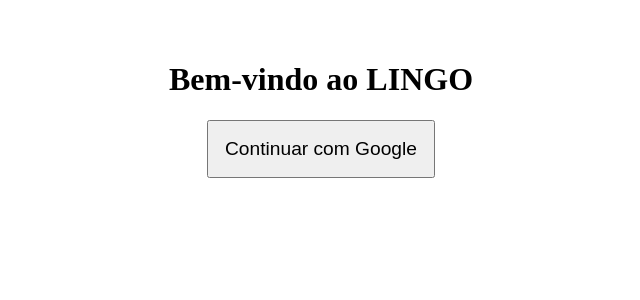
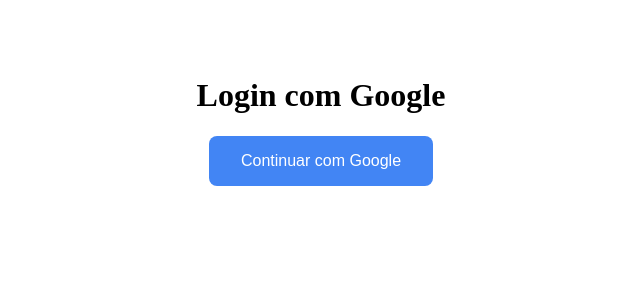
Before and after one commit to Lingo-tsg2/LINGO, a Next.js app: page /login in a window 1280 px wide. Shown: the top 300 px of the page, without its empty margins (319-959 px from the left). Built offline with nearby package versions, Linux system fonts and the light colour scheme.

Commit message:
Update login.js

```diff
--- a/pages/login.js
+++ b/pages/login.js
@@ -1,33 +1,48 @@
-// pages/login.js
-import { signInWithPopup } from "firebase/auth";
-import { auth, provider } from "../firebase";
-import { useEffect, useState } from "react";
+import { useEffect } from "react";
+import { initializeApp } from "firebase/app";
+import { getAuth, GoogleAuthProvider, signInWithPopup } from "firebase/auth";
+
+const firebaseConfig = {
+  apiKey: "AIzaSyD29Yn7q6HphGQ1Y31dC6Id3W4A6VT3tA",
+  authDomain: "lingo-app-5dfab.firebaseapp.com",
+  projectId: "lingo-app-5dfab",
+  storageBucket: "lingo-app-5dfab.appspot.com",
+  messagingSenderId: "68031201790",
+  appId: "1:68031201790:web:76a3498a57ca21104f80af"
+};
+
+// Inicializa o Firebase (somente uma vez)
+const app = initializeApp(firebaseConfig);
+const auth = getAuth(app);
+const provider = new GoogleAuthProvider();
 
 export default function Login() {
-  const [user, setUser] = useState(null);
-
   const handleLogin = async () => {
     try {
       const result = await signInWithPopup(auth, provider);
-      setUser(result.user);
+      alert(`Logado como: ${result.user.displayName}`);
     } catch (error) {
-      console.error("Erro no login:", error);
+      alert("Erro ao logar: " + error.message);
     }
   };
 
   return (
-    <div style={{ padding: "2rem", textAlign: "center" }}>
-      <h1>Bem-vindo ao LINGO</h1>
-      {!user ? (
-        <button onClick={handleLogin} style={{ padding: "1rem", fontSize: "1.2rem" }}>
-          Continuar com Google
-        </button>
-      ) : (
-        <div>
-          <p>Olá, {user.displayName}!</p>
-          <img src={user.photoURL} alt="Foto de perfil" width={100} style={{ borderRadius: "50%" }} />
-        </div>
-      )}
+    <div style={{ textAlign: "center", padding: "3rem" }}>
+      <h1>Login com Google</h1>
+      <button
+        style={{
+          padding: "1rem 2rem",
+          fontSize: "1rem",
+          background: "#4285F4",
+          color: "#fff",
+          border: "none",
+          borderRadius: "8px",
+          cursor: "pointer"
+        }}
+        onClick={handleLogin}
+      >
+        Continuar com Google
+      </button>
     </div>
   );
 }
```
